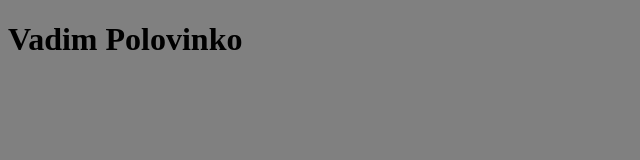
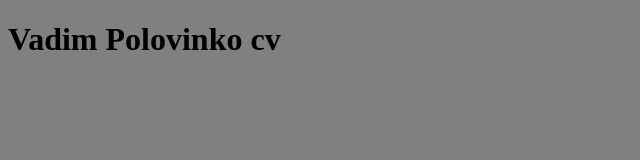
Before and after one commit to Ziggy-Strdst/rsschool-cv, a plain HTML site: page index.html in a window 1280 px wide. Shown: the full height of the page, 0-640 px from the left. Drawn offline with Linux system fonts and the light colour scheme.

```diff
--- a/index.html
+++ b/index.html
@@ -7,6 +7,6 @@
     <link rel="stylesheet" href="style.css">
   </head>
   <body>
-    <h1>Vadim Polovinko</h1>
+    <h1>Vadim Polovinko cv</h1>
   </body>
 </html>
```
